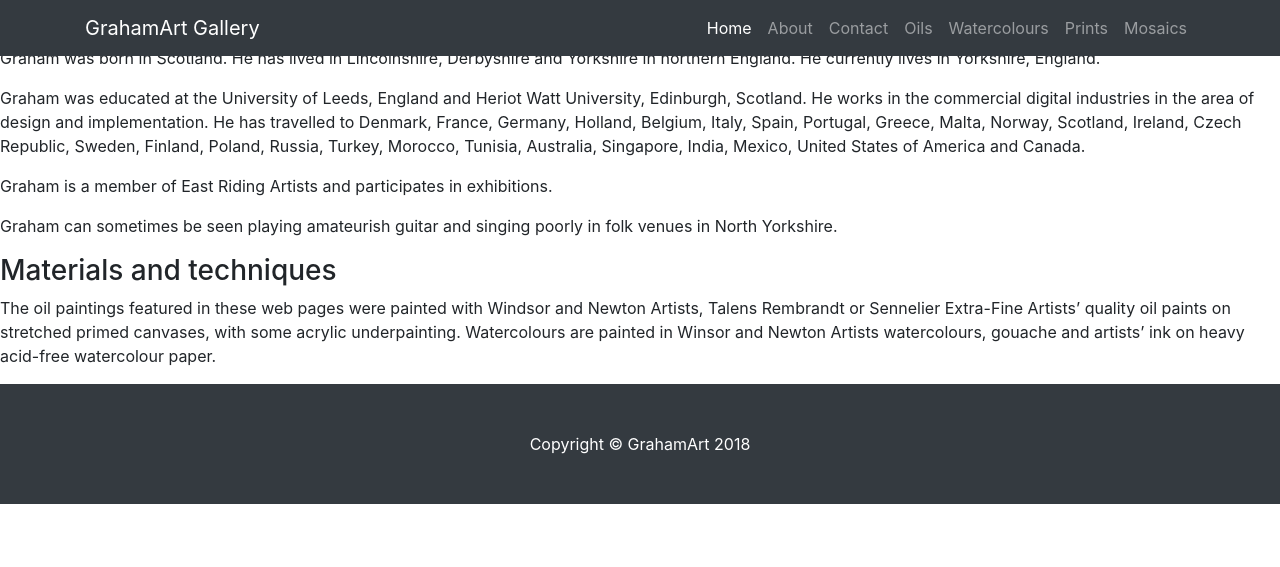
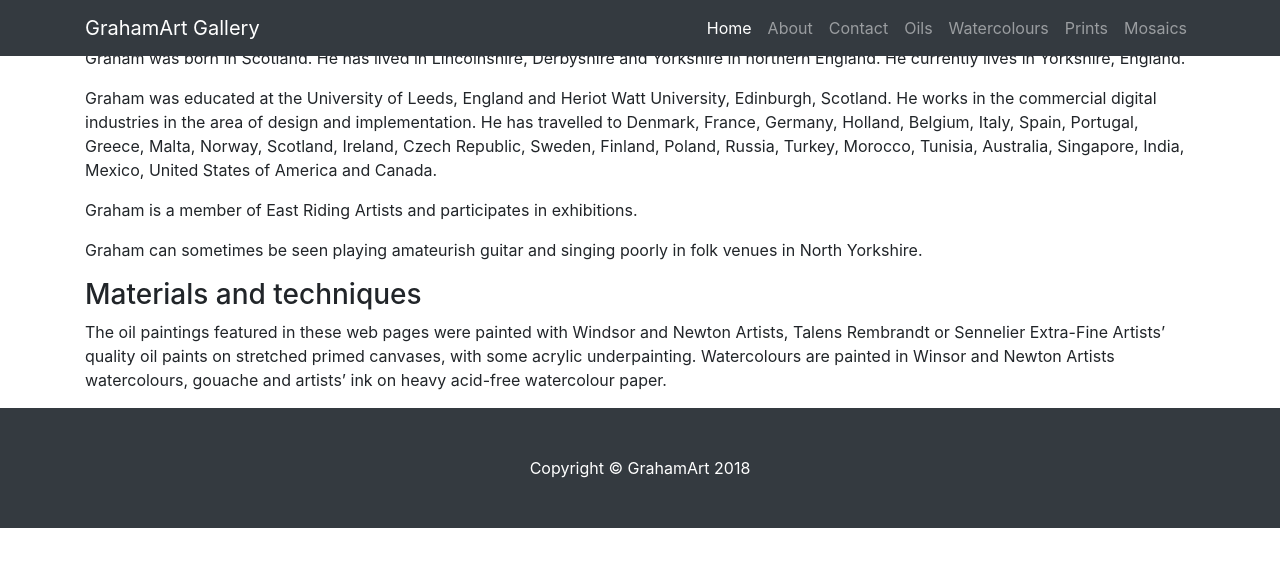
Before and after one commit to Grafrajohn/GrahamArt, a Jekyll site: the page built from about.html, in a window 1280 px wide. Shown: the top 567 px of the page. Built offline with Jekyll 4.4.1, drawn with Linux system fonts in a browser that asks for light colours; some web fonts are replaced.

Commit message:
Update about.html

```diff
--- a/about.html
+++ b/about.html
@@ -3,19 +3,17 @@ layout: page
 title: About
 permalink: /about.html
 ---
-
+<!-- Page Content -->
+  <div class="container">
     <p>Graham was born in Scotland. He has lived in Lincolnshire, Derbyshire and Yorkshire in northern England. He currently lives in Yorkshire, England.</p>
-
     <p>Graham was educated at the University of Leeds, England and Heriot Watt University, Edinburgh, Scotland. He works in the commercial digital industries
     in the area of design and implementation. He has travelled to Denmark, France, Germany, Holland, Belgium, Italy, Spain, Portugal, Greece, Malta,
     Norway, Scotland, Ireland, Czech Republic, Sweden, Finland, Poland, Russia, Turkey, Morocco, Tunisia, Australia, Singapore, India, Mexico, United
       States of America and Canada.</p>
-
     <p>Graham is a member of East Riding Artists and participates in exhibitions.</p>
-
     <p>Graham can sometimes be seen playing amateurish guitar and singing poorly in folk venues in North Yorkshire.</p>
-
     <h3>Materials and techniques</h3>
     <p>The oil paintings featured in these web pages were painted with Windsor and Newton Artists, Talens Rembrandt or Sennelier Extra-Fine Artists’ quality
     oil paints on stretched primed canvases, with some acrylic underpainting. Watercolours are painted in Winsor and Newton Artists watercolours, gouache
       and artists’ ink on heavy acid-free watercolour paper.</p>
+</div>
```
Lines whose indentation alone changed are shown as unchanged.
